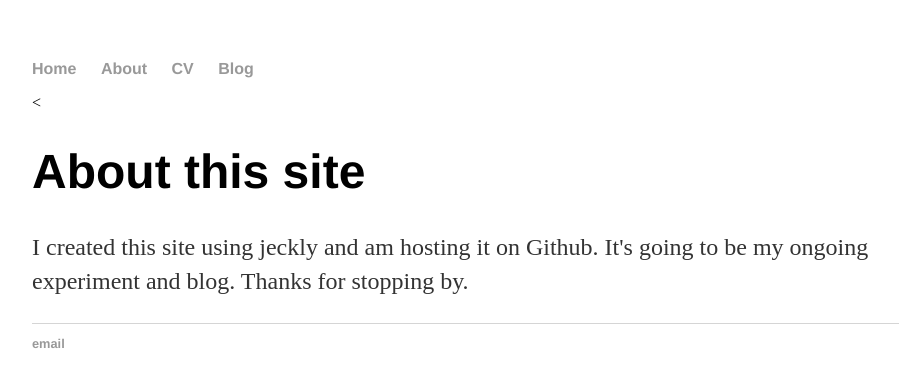
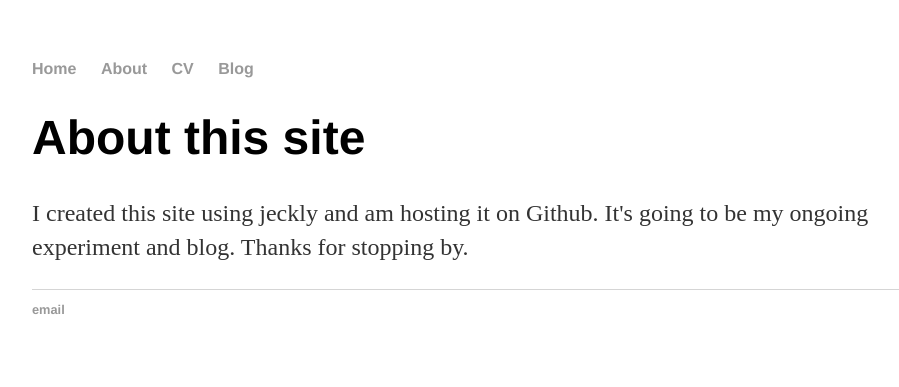
Before and after one commit to forrestkelly/forrestkelly, a Jekyll site: the page built from about/index.html, in a window 1280 px wide. Shown: the top 387 px of the page, without its empty margins (160-1059 px from the left). Built offline with Jekyll 4.4.1, drawn with Linux system fonts in a browser that asks for light colours.

Commit message:
fix error in title

```diff
--- a/about/index.html
+++ b/about/index.html
@@ -2,6 +2,6 @@
 layout: default
 title: About Forrest Kelly
 ---
-<<h1>About this site</h1>
+<h1>About this site</h1>
 <p>I created this site using jeckly and am hosting it on Github.
 It's going to be my ongoing experiment and blog. Thanks for stopping by.</p>
```
